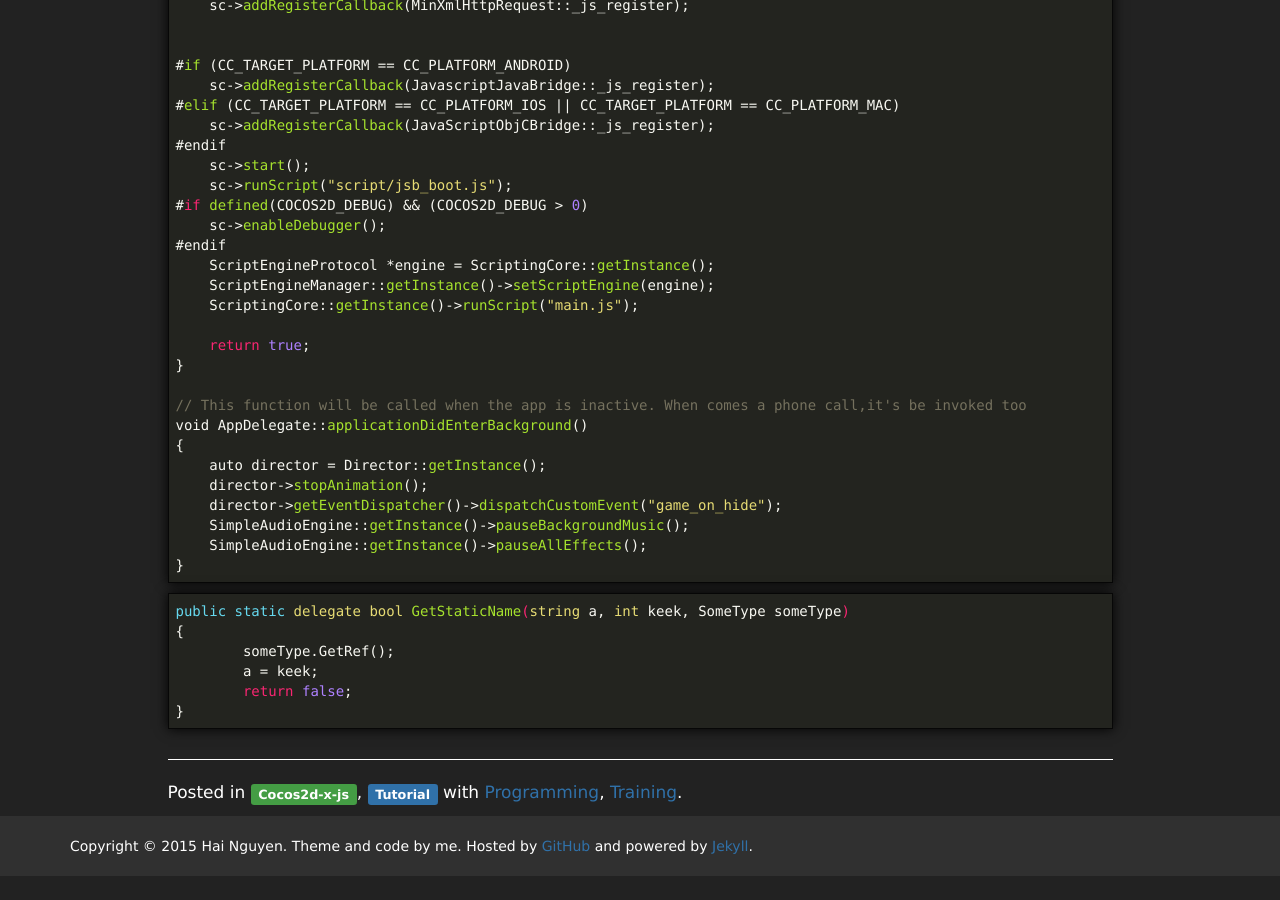
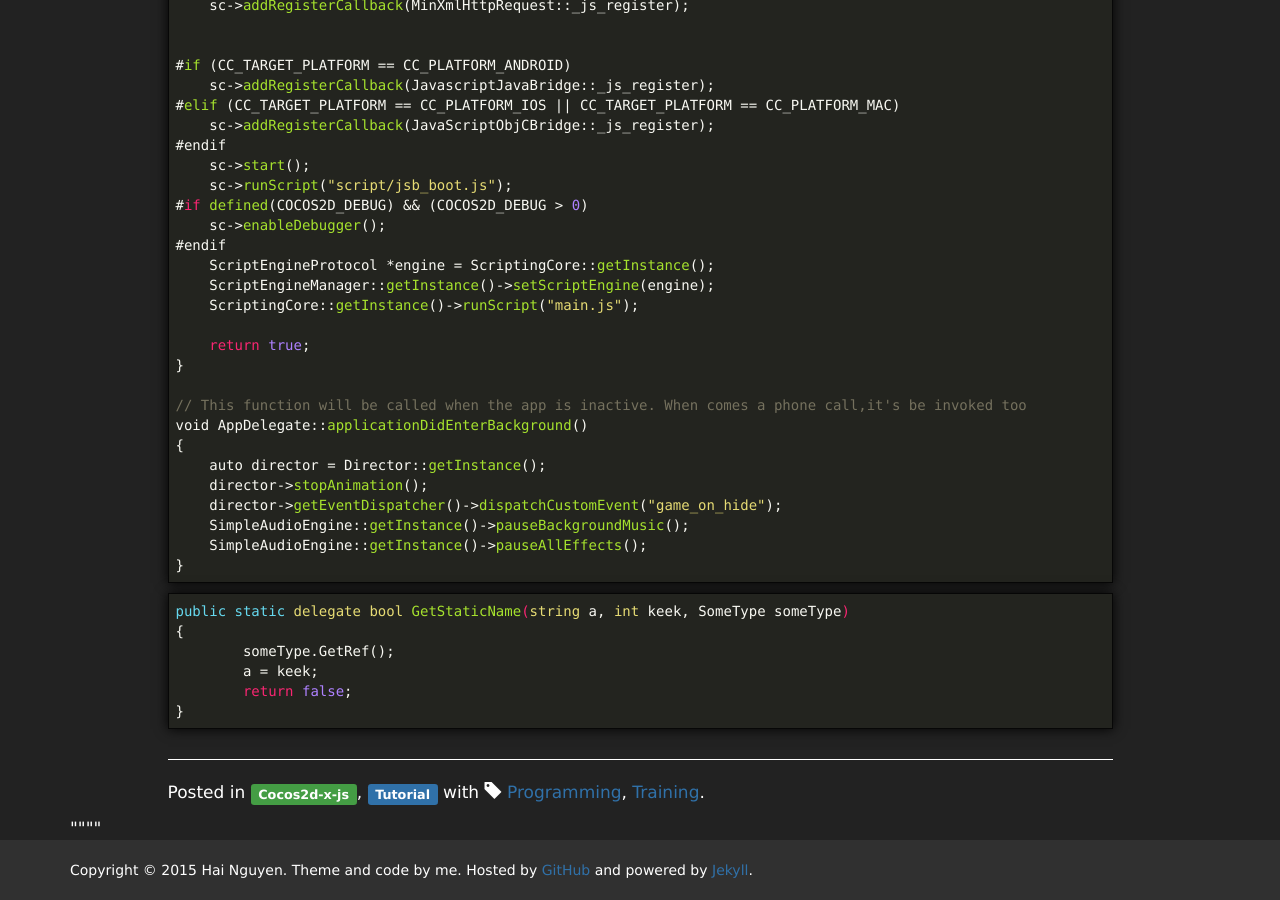
Before and after one commit to hainh/hainh.github.io, a Jekyll site: the page built from _posts/2015-08-17-this-is-the-first-post.md, in a window 1280 px wide and 900 px high, scrolled down 5037 px. Built offline with Jekyll 4.4.1, drawn with Linux system fonts in a browser that asks for light colours; nearby versions of some CDN libraries; comment, search, counter and statistics services are not loaded; before the commit the page ends 5913 px from its top, so only the background shows below that.

Commit message:
Update post.html

```diff
--- a/_layouts/post.html
+++ b/_layouts/post.html
@@ -21,7 +21,7 @@ layout: barebones
 							{% capture _cates %}in {% for category in post.categories %}<a href="/categories/{{category}}" class="label {% cycle 'g1': 'label-success', 'label-primary', 'label-danger'%}">{{ category | capitalize }}</a>{% if category != post.categories.last %}, {% endif %}{% endfor %}{% endcapture %}
 						{% endif %}
 						{% if post.tags.size > 0 %}
-							{% capture _tags %}with {% for tag in post.tags %}<a href="/tags/{{tag}}" class="tag">{{ tag | capitalize }}</a>{% if tag != post.tags.last %}, {% endif %}{% endfor %}{% endcapture %}
+							{% capture _tags %}with <span class="glyphicon glyphicon-tag" aria-hidden="true"></span> {% for tag in post.tags %}<a href="/tags/{{tag}}" class="tag">{{ tag | capitalize }}</a>{% if tag != post.tags.last %}, {% endif %}{% endfor %}{% endcapture %}
 						{% endif %}
 					{% endif %}
 					<div class="col-xs-12 col-lg-12">
@@ -51,4 +51,4 @@ layout: barebones
 				{% include disqus-comment.html %}
 			</div>
 			<div class="col-xs-12 col-lg-1"></div>
-		</div>
+		</div>""""
```
